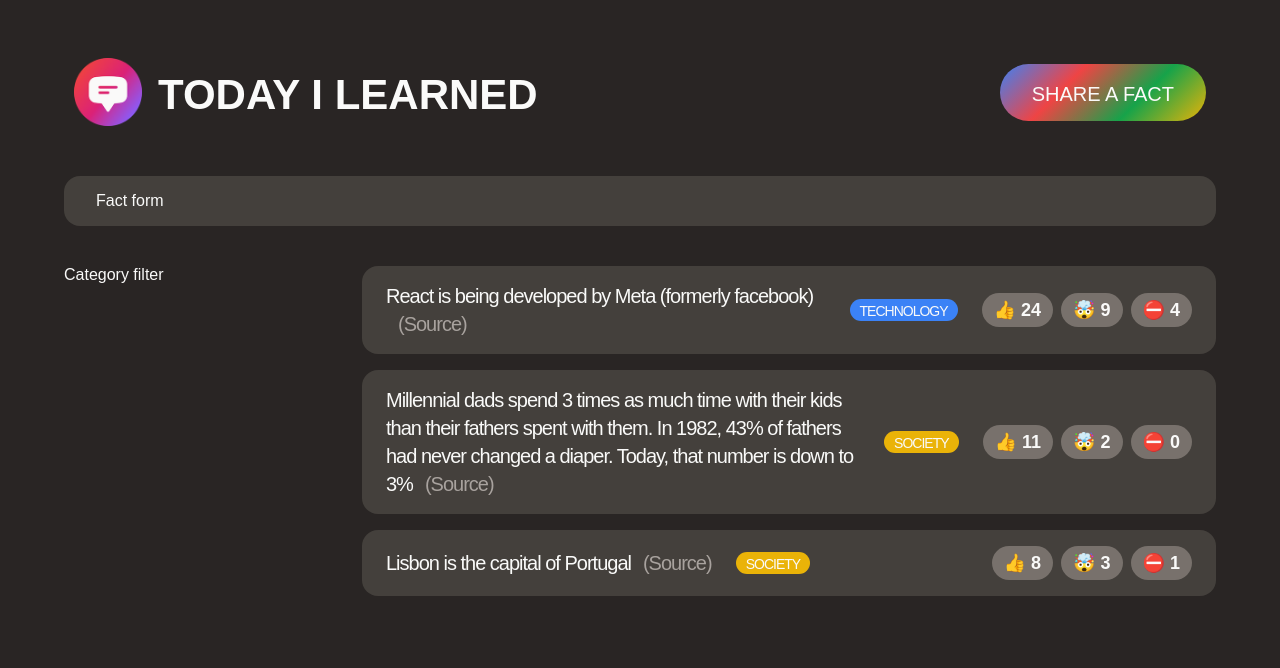
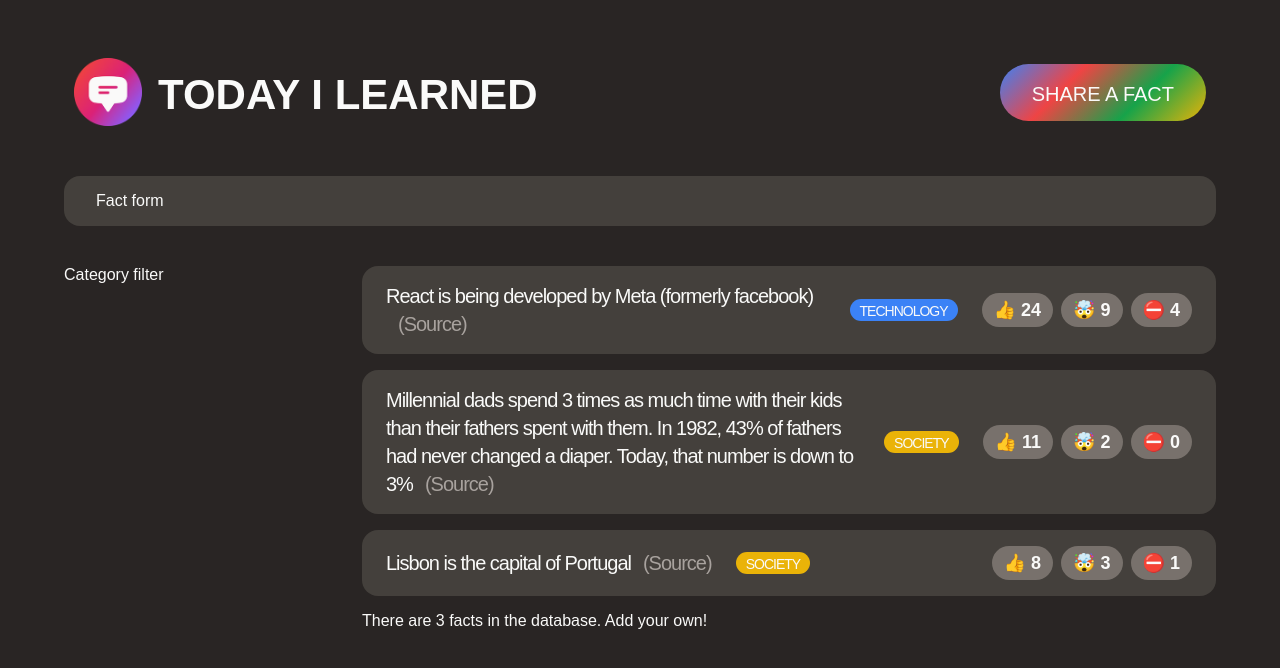
Before and after one commit to jesterb0206/today-i-learned, a React (Create React App) app: page / in a window 1280 px wide. Shown: the top 668 px of the page. Built offline with nearby package versions, Linux system fonts and the light colour scheme; a web font is replaced by a local one.

Commit message:
Passing and Receiving Props

```diff
--- a/public/index.html
+++ b/public/index.html
@@ -30,7 +30,8 @@
       href="https://fonts.googleapis.com/css2?family=Coiny&family=Sono:wght@400;600&display=swap"
       rel="stylesheet"
     />
-    <title>Today I Learned</title>
+
+    <title>Today I Learned!</title>
   </head>
   <body>
     <noscript>You need to enable JavaScript to run this app.</noscript>
--- a/src/App.js
+++ b/src/App.js
@@ -86,7 +86,17 @@
     <section>
       <ul className="facts-list">
         {facts.map((fact) => (
-          <li key={fact.id} className="fact">
+          <Fact key={fact.id} fact={fact} />
+        ))}
+      </ul>
+      <p>There are {facts.length} facts in the database. Add your own! </p>
+    </section>
+  );
+}
+
+function Fact({fact}) {
+  return (
+    <li className="fact">
       <p>
         {fact.text}
         <a
@@ -101,9 +111,8 @@
       <span
         className="tag"
         style={{
-                backgroundColor: CATEGORIES.find(
-                  (cat) => cat.name === fact.category
-                ).color,
+          backgroundColor: CATEGORIES.find((cat) => cat.name === fact.category)
+            .color,
         }}
       >
         {fact.category}
@@ -114,9 +123,6 @@
         <button>⛔️ {fact.votesFalse}</button>
       </div>
     </li>
-        ))}
-      </ul>
-    </section>
   );
 }
 
--- a/src/style.css
+++ b/src/style.css
@@ -17,7 +17,7 @@
 
 /*  MAIN LAYOUT */
 
-.container {
+#root {
   max-width: 1500px;
   margin: 0 auto;
 }
--- a/v1/script.js
+++ b/v1/script.js
@@ -1,3 +1,4 @@
+// eslint-disable-next-line no-unused-vars
 const initialFacts = [
   {
     id: 1,
```
Also changed, not shown: v1/data.js (+19 -17 lines). Lines whose indentation alone changed are shown as unchanged.
